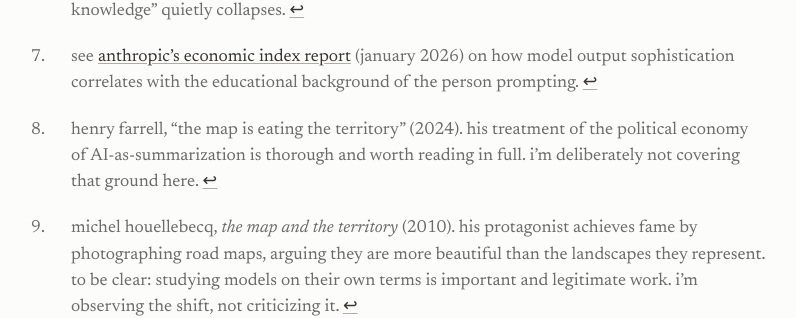
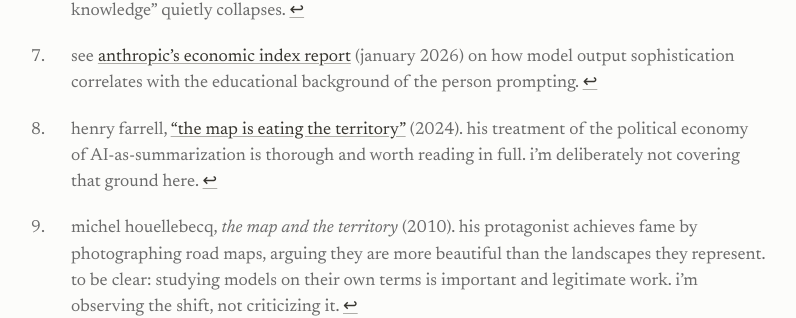
Before and after one commit to galsapir/sparse-thoughts, a Jekyll site: the page built from _posts/2026-04-11-map-and-territory.md, in a window 1280 px wide and 900 px high, scrolled down 4335 px. Shown: the part 139-457 px from the top of the window, without its empty margins (234-1030 px from the left). Built offline with Jekyll 4.4.1, drawn with Linux system fonts in a browser that asks for light colours; part of the change alters nothing that is shown.

```diff
--- a/_posts/2026-04-11-map-and-territory.md
+++ b/_posts/2026-04-11-map-and-territory.md
@@ -64,7 +64,7 @@ Borges' cartographers fell in love with map-making and forgot what it was for. t
 
 [^7]: see [anthropic's economic index report](https://www.anthropic.com/research/anthropic-economic-index-january-2026-report) (january 2026) on how model output sophistication correlates with the educational background of the person prompting.
 
-[^8]: henry farrell, "the map is eating the territory" (2024). his treatment of the political economy of AI-as-summarization is thorough and worth reading in full. i'm deliberately not covering that ground here.
+[^8]: henry farrell, ["the map is eating the territory"](https://www.programmablemutter.com/p/the-political-economy-of-ai) (2024). his treatment of the political economy of AI-as-summarization is thorough and worth reading in full. i'm deliberately not covering that ground here.
 
 [^9]: michel houellebecq, *the map and the territory* (2010). his protagonist achieves fame by photographing road maps, arguing they are more beautiful than the landscapes they represent. to be clear: studying models on their own terms is important and legitimate work. i'm observing the shift, not criticizing it.
 
```
